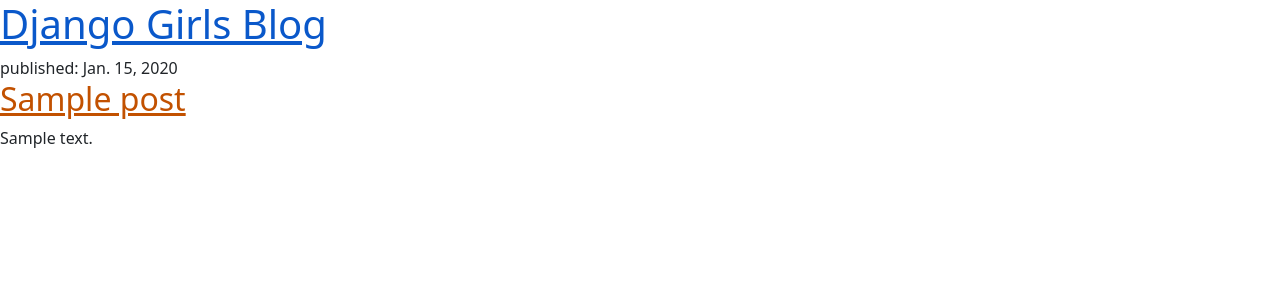
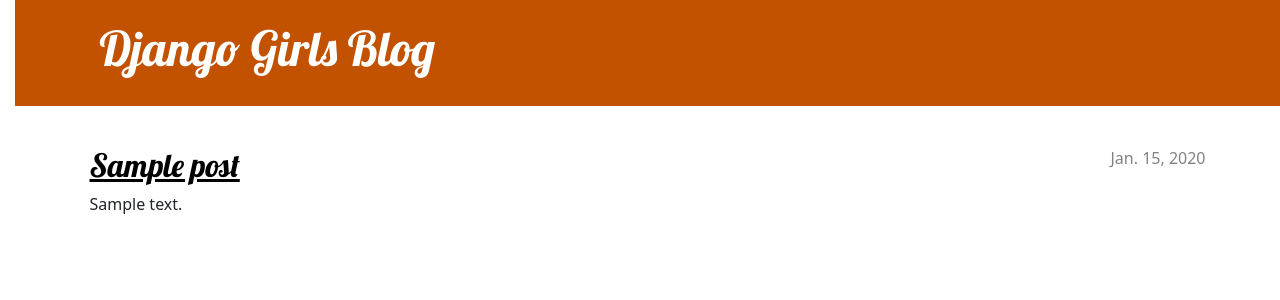
Before and after one commit to mark-leniw/my-first-blog, a Django app: page / in a window 1280 px wide. Shown: the top 300 px of the page. Run offline with Django 3.2, Linux system fonts and the light colour scheme; tables that the repository leaves empty hold one stand-in row (values such as "Sample post").

Commit message:
added css again

```diff
--- a/blog/static/css/blog.css
+++ b/blog/static/css/blog.css
@@ -1,3 +1,74 @@
-h1 a, h2 a {
+body {
+    padding-left: 15px;
+}
+
+.page-header {
+    background-color: #C25100;
+    margin-top: 0;
+    margin-bottom: 40px;
+    padding: 20px 20px 20px 40px;
+}
+
+.page-header h1,
+.page-header h1 a,
+.page-header h1 a:visited,
+.page-header h1 a:active {
+    color: #ffffff;
+    font-size: 36pt;
+    text-decoration: none;
+}
+
+h1,
+h2,
+h3,
+h4 {
+    font-family: 'Lobster', cursive;
+}
+
+.date {
+    color: #828282;
+}
+
+.save {
+    float: right;
+}
+
+.post-form textarea,
+.post-form input {
+    width: 100%;
+}
+
+.top-menu,
+.top-menu:hover,
+.top-menu:visited {
+    color: #ffffff;
+    float: right;
+    font-size: 26pt;
+    margin-right: 20px;
+}
+
+.post {
+    margin-bottom: 70px;
+}
+
+.post h2 a,
+.post h2 a:visited {
+    color: #000000;
+}
+
+.post > .date,
+.post > .actions {
+    float: right;
+}
+
+.btn-secondary,
+.btn-secondary:visited {
     color: #C25100;
+    background: none;
+    border-color: #C25100;
 }
+
+.btn-secondary:hover {
+    color: #FFFFFF;
+    background-color: #C25100;
+}
--- a/blog/templates/blog/post_list.html
+++ b/blog/templates/blog/post_list.html
@@ -4,22 +4,32 @@
     <head>
         <title>Django Girls Blog</title>
         <link href="https://cdn.jsdelivr.net/npm/bootstrap@5.1.3/dist/css/bootstrap.min.css" rel="stylesheet" integrity="sha384-1BmE4kWBq78iYhFldvKuhfTAU6auU8tT94WrHftjDbrCEXSU1oBoqyl2QvZ6jIW3" crossorigin="anonymous">
+        <link href="//fonts.googleapis.com/css?family=Lobster&subset=latin,latin-ext" rel="stylesheet" type="text/css">
         <link rel="stylesheet" href="{% static 'css/blog.css' %}">
     </head>
     <body>
 
-        <header>
-            <h1><a href="/">Django Girls Blog</a></h1>
+        <header class="page-header">
+            <div class="container">
+                <h1><a href="/">Django Girls Blog</a></h1>
+            </div>
         </header>
 
-        {% for post in posts %}
-            <article>
-                <time>published: {{ post.published_date }}</time>
-                <h2><a href="">{{ post.title }}</a></h2>
-                <p>{{ post.text|linebreaksbr }}
-                </p>
-            </article>
-        {% endfor %}
+        <main class="container">
+            <div class="row">
+                <div class="col">
+                    {% for post in posts %}
+                        <article class="post">
+                            <time class="date">
+                                {{ post.published_date }}
+                            </time>
+                            <h2><a href="">{{ post.title }}</a></h2>
+                            <p>{{ post.text|linebreaksbr }}</p>
+                        </article>
+                    {% endfor %}
+                </div>
+            </div>
+        </main>
 
     </body>
 </html>
```
